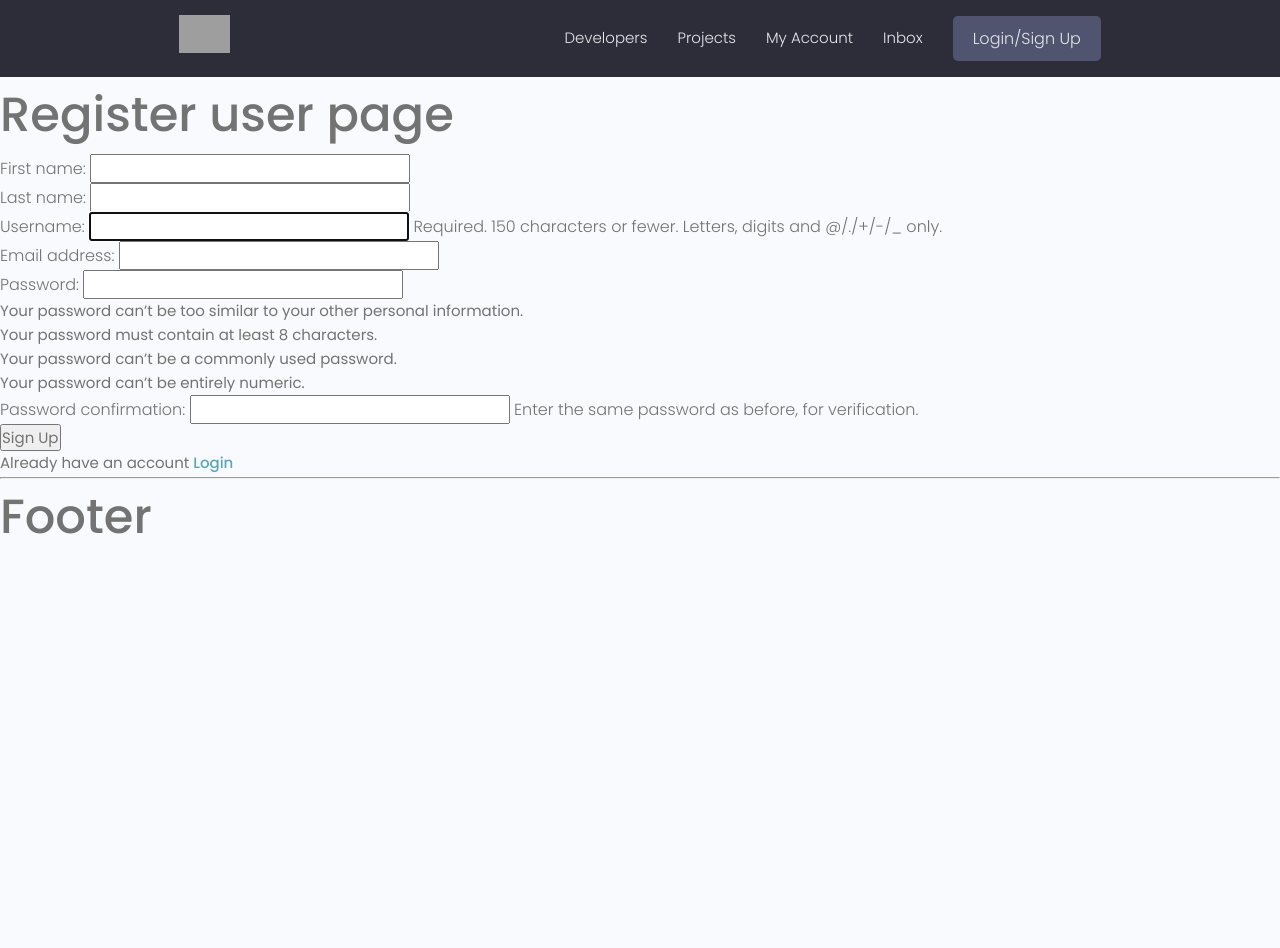
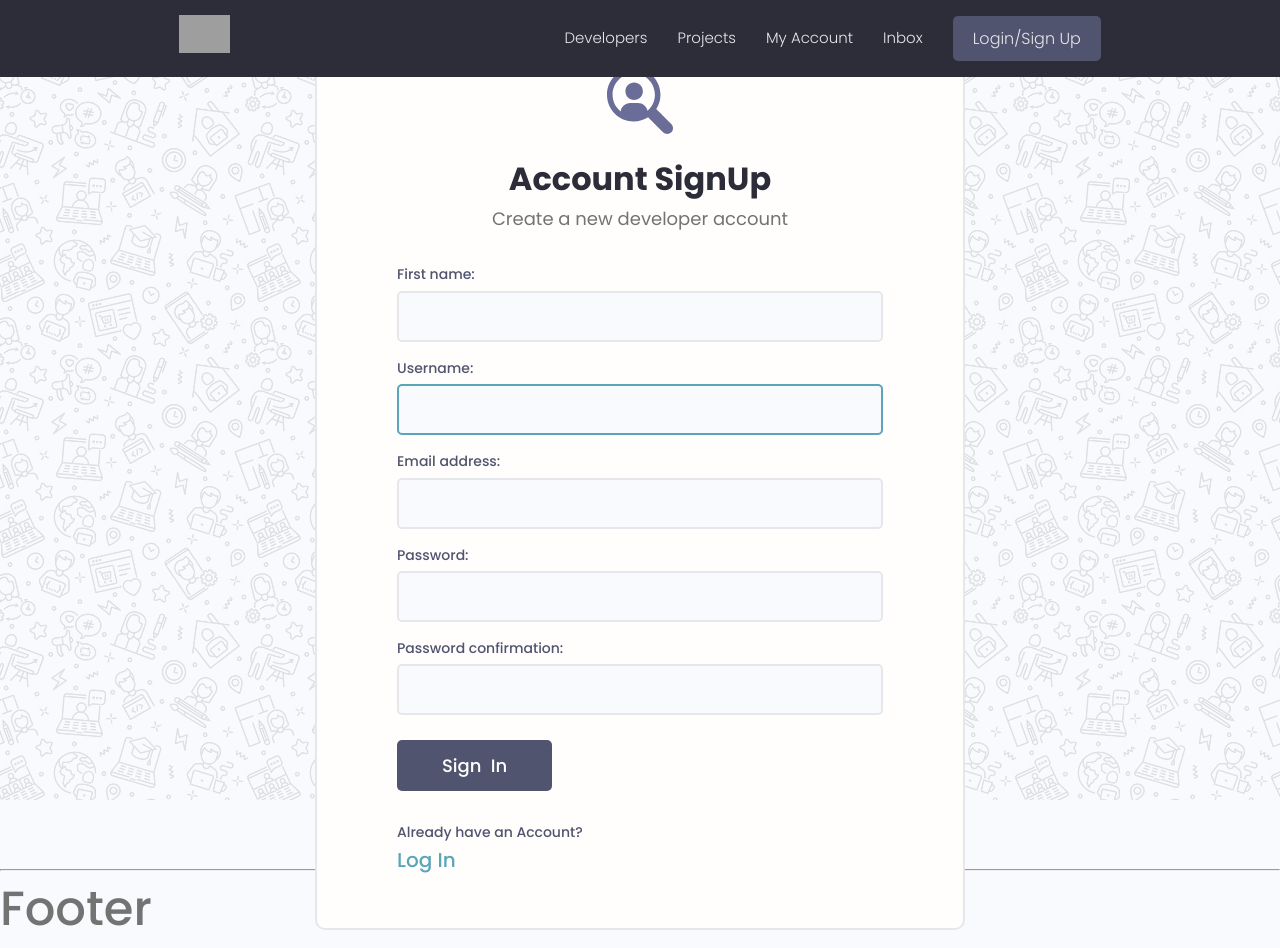
Before and after one commit to mottodor/devserch-django, a Django app: page /register/ in a window 1280 px wide. Before the commit the page ends 534 px from the top, so only its background shows below. Run offline with Django 4.2, Linux system fonts and the light colour scheme; some libraries are stand-ins or nearby versions; grey boxes are pictures that could not be loaded.

Commit message:
Add style to register/login page

```diff
--- a/static/uikit/app.js
+++ b/static/uikit/app.js
@@ -2,3 +2,11 @@
 document.addEventListener('DOMContentLoaded', function () {
   hljs.highlightAll();
 });
+
+let alertWrapper = document.querySelector('.alert')
+let alertButton = document.querySelector('.alert__close')
+
+if (alertWrapper) {
+  alertButton.addEventListener('click', () =>
+    alertWrapper.style.display = 'none')
+}
--- a/templates/main.html
+++ b/templates/main.html
@@ -19,8 +19,19 @@
     </head>
     <body>
         {% include "header.html" %}
+        {% if messages %}
+            {% for message in messages %}
+                <div class="alert alert--{{ message.tags }}">
+                    <p class="alert__message">
+                        {{ message }}
+                    </p>
+                    <button class="alert__close">x</button>
+                </div>
+            {% endfor %}
+        {% endif %}
         {% block content %}
         {% endblock content %}
         {% include "footer.html" %}
+        <script src="{% static 'uikit/app.js' %}"></script>
     </body>
 </html>
--- a/users/forms.py
+++ b/users/forms.py
@@ -5,5 +5,10 @@ from django.contrib.auth.models import User
 class CunstomUserCreationForm(UserCreationForm):
     class Meta:
         model = User
-        fields = ['first_name', 'last_name', 'username',
+        fields = ['first_name', 'username',
                   'email', 'password1', 'password2']
+
+    def __init__(self, *args, **kwargs):
+        super(CunstomUserCreationForm, self).__init__(*args, **kwargs)
+        for field in self.fields.values():
+            field.widget.attrs.update({'class': 'input'})
--- a/users/templates/users/login-register.html
+++ b/users/templates/users/login-register.html
@@ -1,31 +1,89 @@
 {% extends "main.html" %}
+{% load static %}
 {% block content %}
-    {% if messages %}
-        <ul class="messages">
-            {% for message in messages %}
-                <li {% if message.tags %} class="{{ message.tags }}"{% endif %}>{{ message }}</li>
+    {% if page == 'register' %}
+        {# Register Form #}
+        <div class="auth">
+            <div class="card">
+                <div class="auth__header text-center">
+                    <a href="{% url 'profiles' %}">
+                        <img src="{% static 'images/icon.svg' %}" alt="icon" />
+                    </a>
+                    <h3>Account SignUp</h3>
+                    <p>
+                        Create a new developer account
+                    </p>
+                </div>
+                <form action="{% url 'register' %}" class="form auth__form" method="POST">
+                    {% csrf_token %}
+                    {% for field in form %}
+                        <div class="form__field">
+                            <label for="formInput#text">{{ field.label }}:</label>
+                            {{ field }}
+                        </div>
+                        {% for error in field.errors %}
+                            <p style="color:red;">
+                                {{ error }}
+                            </p>
                         {% endfor %}
-        </ul>
-    {% endif %}
-    {% if page == 'register' %}
-        <h1>Register user page</h1>
+                    {% endfor %}
+                    <div class="auth__actions">
+                        <input class="btn btn--sub btn--lg" type="submit" value="Sign  In" />
+                    </div>
+                </form>
+                <div class="auth__alternative">
                     <p>
-            <form action="{% url 'register' %}" method="POST">
-                {% csrf_token %}
-                {{ form.as_p }}
-                <input type="submit" value="Sign Up"/>
-            </form>
-            Already have an account <a href="{% url 'login' %}">Login</a>
+                        Already have an Account?
                     </p>
+                    <a href="{% url 'login' %}">Log In</a>
+                </div>
+            </div>
+        </div>
     {% else %}
+        {# Login Form #}
+        <div class="auth">
+            <div class="card">
+                <div class="auth__header text-center">
+                    <a href="{% url 'profiles' %}">
+                        <img src="{% static 'images/icon.svg' %}" alt="icon" />
+                    </a>
+                    <h3>Account Login</h3>
+                    <p>
+                        Hello Developer, Welcome Back!
+                    </p>
+                </div>
                 <form action="{% url 'login' %}" method="POST">
                     {% csrf_token %}
-            <input type="text" name="username" placeholder="Login"/>
-            <input type="password" name="password" placeholder="Password"/>
-            <input type="submit" value="Login"/>
+                    <!-- Input:Email -->
+                    <div class="form__field">
+                        <label for="formInput#text">Username:</label>
+                        <input class="input input--text"
+                               id="formInput#text"
+                               type="text"
+                               name="username"
+                               placeholder="Enter your username..."/>
+                    </div>
+                    <!-- Input:Password -->
+                    <div class="form__field">
+                        <label for="formInput#password">Password:</label>
+                        <input class="input input--password"
+                               id="formInput#passowrd"
+                               type="password"
+                               name="password"
+                               placeholder="••••••••"/>
+                    </div>
+                    <div class="auth__actions">
+                        <input class="btn btn--sub btn--lg" type="submit" value="Log In" />
+                        <a href="">Forget Password?</a>
+                    </div>
+                </form>
+                <div class="auth__alternative">
                     <p>
-                Don't have an account <a href="{% url 'register' %}">Sign Up</a>
+                        Don’t have an Account?
                     </p>
-        </form>
+                    <a href="{% url 'register' %}">Sign Up</a>
+                </div>
+            </div>
+        </div>
     {% endif %}
 {% endblock content %}
--- a/users/views.py
+++ b/users/views.py
@@ -47,7 +47,7 @@ def loginUser(request):
 
 def logoutUser(request):
     logout(request)
-    messages.success(request, 'User logout')
+    messages.info(request, 'User logout')
     return redirect('login')
 
 
```
Also changed, not shown: static/images/pattern.jpg (added). Lines whose indentation alone changed are shown as unchanged.
